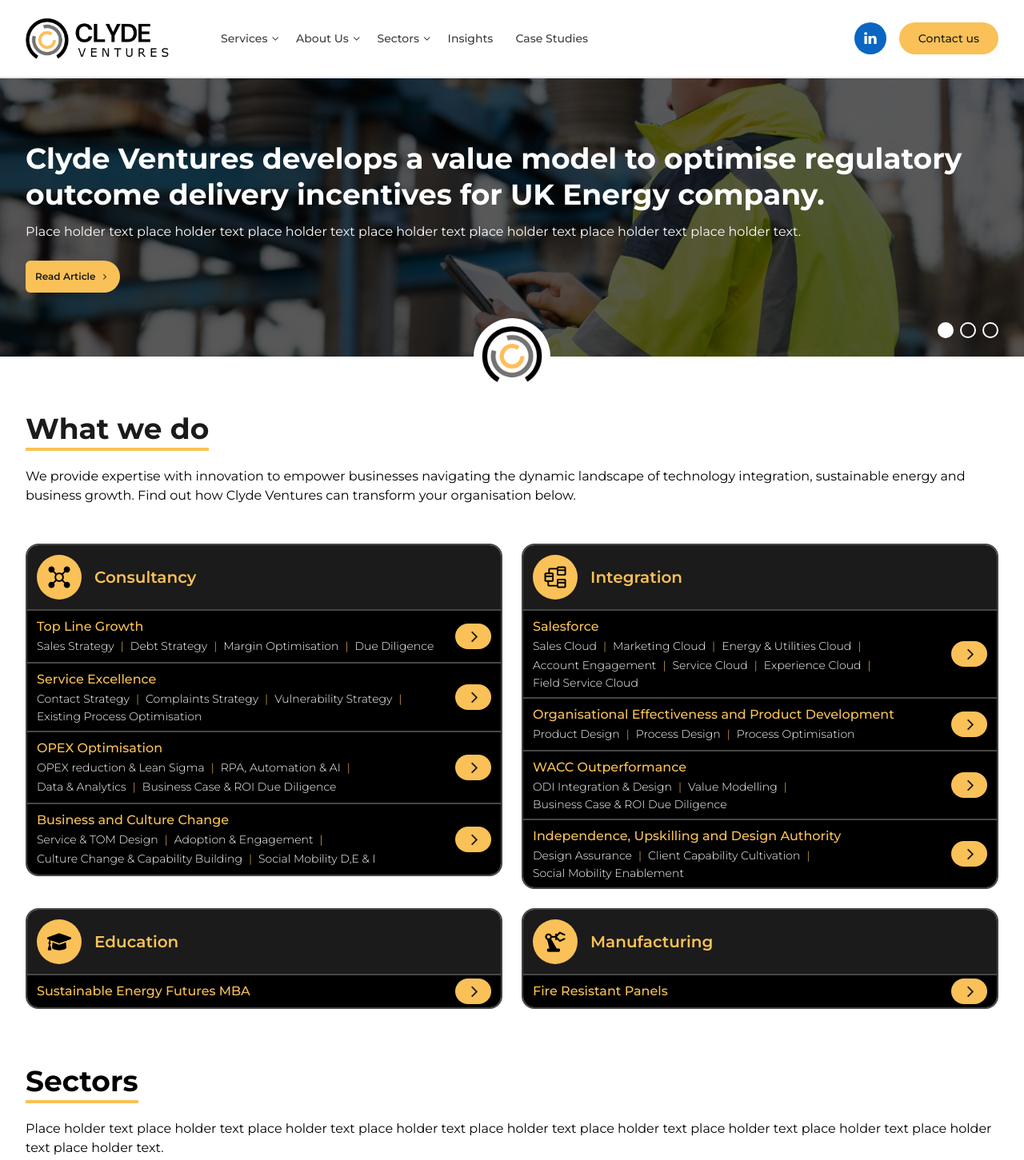
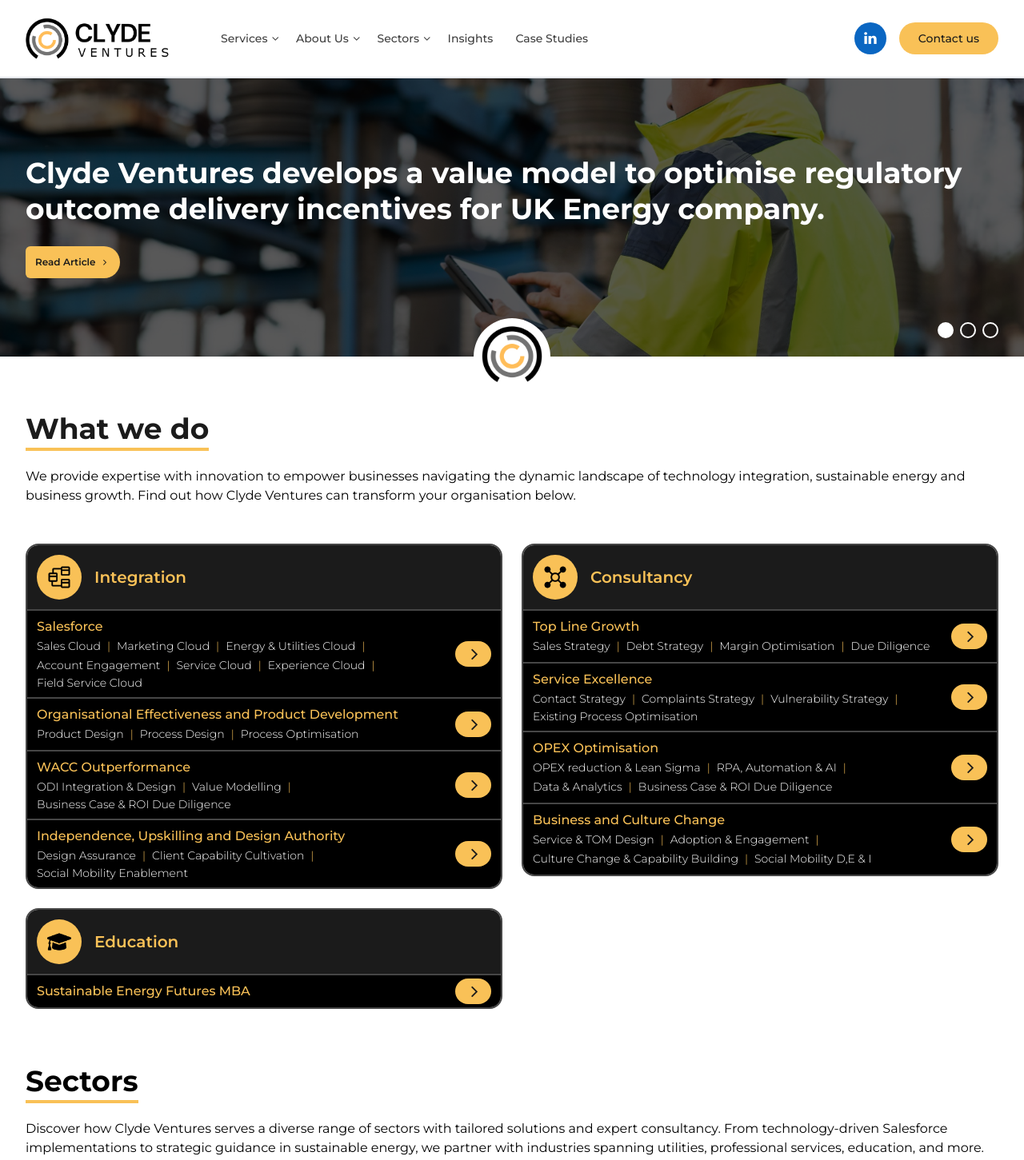
Before and after one commit to luke-meadows/clyde-ventures-2024, a Next.js app: page / in a window 1280 px wide. Shown: the top 1451 px of the page at 80% size. Built offline with nearby package versions, Linux system fonts and the light colour scheme.

Commit message:
hero and solution copy

```diff
--- a/app/sectors/utilities/page.js
+++ b/app/sectors/utilities/page.js
@@ -1,6 +1,7 @@
 import AnimationWrapper from '@components/AnimationWrapper';
 import MainHero from '@components/MainHero';
 import WhyChooseClyde from '@components/WhyChooseClyde';
+import ContactSection from '@components/contact/ContactSection';
 import SectorIntroSection from '@components/sectors/SectorIntroSection';
 
 export default function UtilitiesPage() {
@@ -11,6 +12,7 @@
       <div className="page-break" />
       <WhyChooseClyde title="Why Choose Clyde Heading Placeholder" />
       <div className="page-break" />
+      <ContactSection />
     </AnimationWrapper>
   );
 }
--- a/components/HomepageHeroSwiper.js
+++ b/components/HomepageHeroSwiper.js
@@ -64,8 +64,8 @@
                   </p>
                 </Link> */}
                 <h1 className="hero-title">{item.title}</h1>
-                <p className="hero-subtitle">{item.subtitle}</p>
-                <button className="bg-primary-orange text-black-text  pr-2.5 pl-3 h-10 min-w-fit w-fit text-xs font-semibold rounded-l-[6px] rounded-r-[20px] ">
+                {/* <p className="hero-subtitle">{item.subtitle}</p> */}
+                <button className="bg-primary-orange text-black-text pr-2.5 pl-3 h-10 min-w-fit w-fit text-xs font-semibold rounded-l-[6px] rounded-r-[20px] ">
                   Read Article <i className="icon-angle-right" />
                 </button>
               </div>
--- a/components/IndustriesSection.js
+++ b/components/IndustriesSection.js
@@ -5,9 +5,12 @@
       <div className="inner-container ">
         <h2 className="section-heading">Sectors</h2>
         <p className="section-subheading ">
-          Place holder text place holder text place holder text place holder
-          text place holder text place holder text place holder text place
-          holder text place holder text place holder text.
+          Discover how Clyde Ventures serves a diverse range of sectors with
+          tailored solutions and expert consultancy. From technology-driven
+          Salesforce implementations to strategic guidance in sustainable
+          energy, we partner with industries spanning utilities, professional
+          services, education, and more. Explore how we empower businesses
+          across sectors to thrive and succeed in today's competitive landscape.
         </p>
         <IndustriesSwiper />
       </div>
--- a/components/MainHero.js
+++ b/components/MainHero.js
@@ -8,13 +8,13 @@
       image: '/images/hero/integration.jpg',
       title: 'Services',
       subtitle:
-        'Place holder text place holder text place holder text place holder text place holder text place holder text place holder text place holder text place holder text place holder text place holder text place holder text place holder text place holder text place holder text.',
+        "Discover the power of innovation with Clyde Ventures, your trusted partner in Salesforce and General Consultancy. Elevate your business with our tailored solutions while exploring new horizons in sustainable energy through our promoted MBA program. Let's embark on a journey towards sustainable success together.",
     },
     integration: {
       image: '/images/hero/integration.jpg',
       title: 'Integration',
       subtitle:
-        'Place holder text place holder text place holder text place holder text place holder text place holder text place holder text place holder text place holder text place holder text place holder text place holder text place holder text place holder text place holder text.',
+        "Empowerment through integration defines Clyde Ventures. As a leading Salesforce integrator and partner, we harness Salesforce's unparalleled capabilities to streamline operations, enhance insights, and prioritise security. Additionally, our expertise extends to optimising WACC returns for Regulated Network Operators. But our commitment doesn't end there. We foster independence and upskill our clients, ensuring self-sufficiency and genuine partnership. ",
     },
     'salesforce-service-cloud': {
       image: '/images/hero/service-cloud.jpg',
@@ -92,16 +92,16 @@
       image: '/images/hero/top-line-growth.jpg',
       title: 'Business Insights',
       subtitle:
-        'Place holder text place holder text place holder text place holder text place holder text place holder text place holder text place holder text place holder text place holder text place holder text place holder text place holder text place holder text place holder text.',
+        "Explore our Business Insights page for expert analysis, industry trends, and actionable strategies to drive your organization forward. From Salesforce integration to sustainable energy initiatives, unlock the knowledge you need to thrive in today's dynamic marketplace. Discover the insights that fuel success with Clyde Ventures.",
     },
     consultancy: {
       image: '/images/hero/top-line-growth.jpg',
       title: 'Consultancy',
       subtitle:
-        'Place holder text place holder text place holder text place holder text place holder text place holder text place holder text place holder text place holder text place holder text place holder text place holder text place holder text place holder text place holder text.',
+        "Empower your business with Clyde Ventures, a leading  Consultancy firm. Explore our innovative strategies tailored to your needs. Together, let's redefine success and drive positive change.",
     },
     utilities: {
-      image: '/images/hero/top-line-growth.jpg',
+      image: '/images/industry-images/utilities-card.jpg',
       title: 'Utilities',
       subtitle:
         "Discover Clyde Ventures' custom solutions for the utilities sector, enhancing compliance and efficiency to propel your business forward.",
@@ -110,7 +110,7 @@
       image: '/images/hero/process-design.jpg',
       title: 'Case Studies',
       subtitle:
-        "Discover Clyde Ventures' custom solutions for the utilities sector, enhancing compliance and efficiency to propel your business forward.",
+        "From Salesforce implementations to sustainable energy initiatives, dive into detailed accounts of how we've helped businesses overcome challenges and achieve remarkable results. Get inspired, discover best practices, and envision the possibilities for your own organisation with Clyde Ventures.",
     },
   };
 
--- a/components/SolutionsGrid.js
+++ b/components/SolutionsGrid.js
@@ -251,7 +251,7 @@
     {
       title: 'Organisational Effectiveness and Product Development',
       blurb:
-        'Place holder text place holder text place holder text place holder text place holder text place holder text place holder text place holder text place holder text place holder text place holder text place holder text place holder text place holder text place holder text place holder text place holder text place holder text place holder text place holder text place holder text place holder text place holder text place holder text place holder text place holder text place holder text place holder text place holder text.',
+        "Using visionary Product Design, strategic Process Design and cutting-edge Automation & AI, we propel your organisation towards success. Let's shape the future of your business together.",
       icon: '/icons/service.svg',
       url: 'integration/organisational-effectiveness-and-product-development',
     },
--- a/components/contact/ContactSection.js
+++ b/components/contact/ContactSection.js
@@ -2,14 +2,16 @@
 
 export default function ContactSection() {
   return (
-    <div className="inner-container bg-gray-100">
+    <div className="bg-gray-100">
+      <div className="inner-container">
         <div className="page-break"></div>
         <div className="flex justify-between items-center gap-16">
           <div className="left w-1/2">
             <h5 className="text-4xl mb-6 section-heading">Contact us</h5>
             <p className="max-w-[50ch]">
               We&apos;re always here to help. Whether you have inquiries,
-            feedback, or just want to connect, don&apos;t hesitate to reach out.
+              feedback, or just want to connect, don&apos;t hesitate to reach
+              out.
             </p>
             <div className="flex mt-6 items-center gap-4">
               <div className="icon-wrapper bg-primary-orange">
@@ -31,8 +33,8 @@
                 <i className="icon-location text-black" />
               </div>
               <p className="text-normal">
-              Suite 405-407, Baltic Chambers, 50 Wellington Street, Glasgow, G2
-              6HJ.
+                Suite 405-407, Baltic Chambers, 50 Wellington Street, Glasgow,
+                G2 6HJ.
               </p>
             </div>
           </div>
@@ -40,5 +42,6 @@
         </div>
         <div className="page-break"></div>
       </div>
+    </div>
   );
 }
--- a/components/education/CourseModules.js
+++ b/components/education/CourseModules.js
@@ -77,7 +77,7 @@
 
   return (
     <div className="relative ">
-      <div className="inner-container text-center">
+      <div className="inner-container">
         <h2 className="section-heading ">Course Modules</h2>
         <p className="section-subheading">
           The programme is designed to fully engage participants in peer to peer
--- a/components/nav/NavOptions.js
+++ b/components/nav/NavOptions.js
@@ -9,6 +9,7 @@
         dropdownOption="services"
         setDropdownActive={setDropdownActive}
         dropdownActive={dropdownActive}
+        onClick={() => setDropdownActive(false)}
       >
         Services <i className="icon-angle-down" />
       </DropdownLink>
--- a/components/sectors/SectorIntroSection.js
+++ b/components/sectors/SectorIntroSection.js
@@ -11,7 +11,7 @@
   };
   return (
     <>
-      <div className="inner-container text-center">
+      <div className="inner-container">
         <h2 className="section-heading">{sectors.utilities.title}</h2>
         <p className="section-subheading">{sectors.utilities.blurb}</p>
         <br />
@@ -23,8 +23,7 @@
           <OutstandingCareItem item="industry" />
           <OutstandingCareItem item="industry" />
         </div>
-        <br />
-
+        <div className="page-break" />
         <h2 className="section-heading">Clyde Ventures Utility Solutions</h2>
         <br />
         <SolutionsGrid solution="salesforce" />
--- a/styles/globals.css
+++ b/styles/globals.css
@@ -15,7 +15,7 @@
   cursor: pointer;
 }
 .hero-title {
-  @apply text-white text-4xl font-bold leading-tight mb-3;
+  @apply text-white text-4xl font-bold leading-tight mb-6;
 }
 .hero-subtitle {
   @apply text-white font-normal text-base mb-6;
```
Also changed, not shown: app/lib/dropdownDirectory.js. Lines whose indentation alone changed are shown as unchanged.
